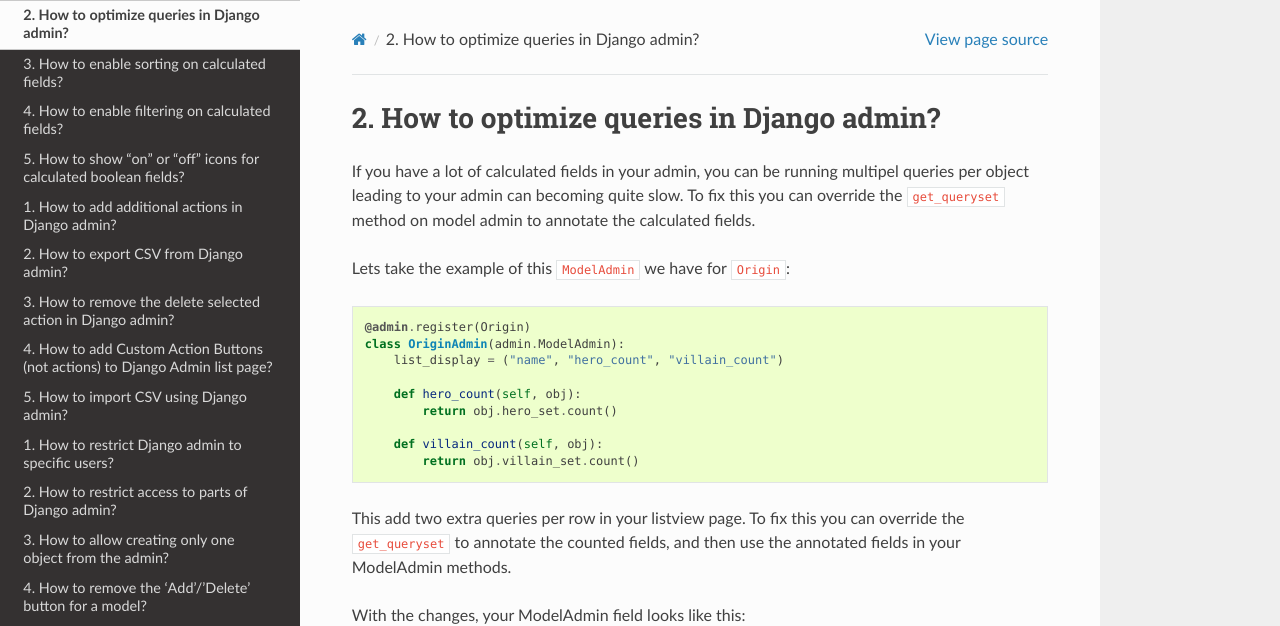
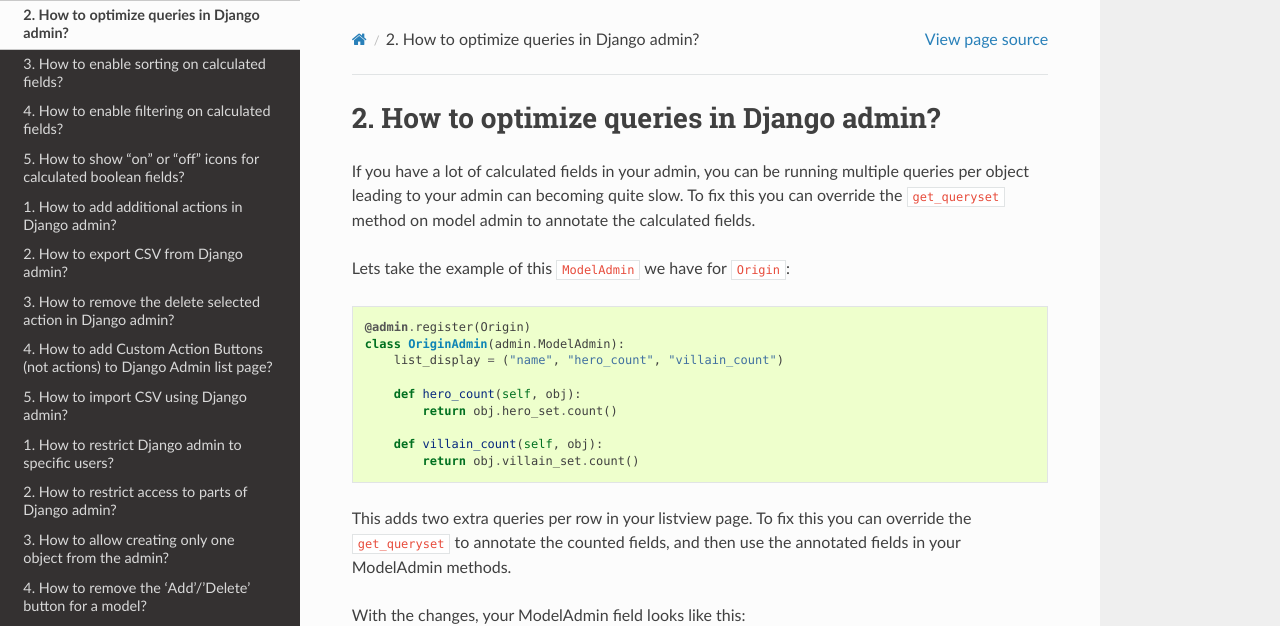
Before and after one commit to agiliq/django-admin-cookbook, a Sphinx documentation site: the page built from docs/optimize_queries.rst, in a window 1280 px wide and 900 px high. Shown: the top 626 px of the window. Built offline with Sphinx 7.4.7 and the Read the Docs theme 2.0.0, drawn with Linux system fonts in a browser that asks for light colours.

Commit message:
Fix typo and grammar

```diff
--- a/docs/optimize_queries.rst
+++ b/docs/optimize_queries.rst
@@ -1,7 +1,7 @@
 How to optimize queries in Django admin?
 ++++++++++++++++++++++++++++++++++++++++++++++++++++++++++++++++++++++++++++++++++++
 
-If you have a lot of calculated fields in your admin, you can be running multipel queries per object leading to your admin can becoming quite slow.
+If you have a lot of calculated fields in your admin, you can be running multiple queries per object leading to your admin can becoming quite slow.
 To fix this you can override the :code:`get_queryset` method on model admin to annotate the calculated fields.
 
 Lets take the example of this :code:`ModelAdmin` we have for :code:`Origin`::
@@ -17,7 +17,7 @@ Lets take the example of this :code:`ModelAdmin` we have for :code:`Origin`::
             return obj.villain_set.count()
 
 
-This add two extra queries per row in your listview page. To fix this you can override the :code:`get_queryset` to annotate the counted fields,
+This adds two extra queries per row in your listview page. To fix this you can override the :code:`get_queryset` to annotate the counted fields,
 and then use the annotated fields in your ModelAdmin methods.
 
 With the changes, your ModelAdmin field looks like this::
```
